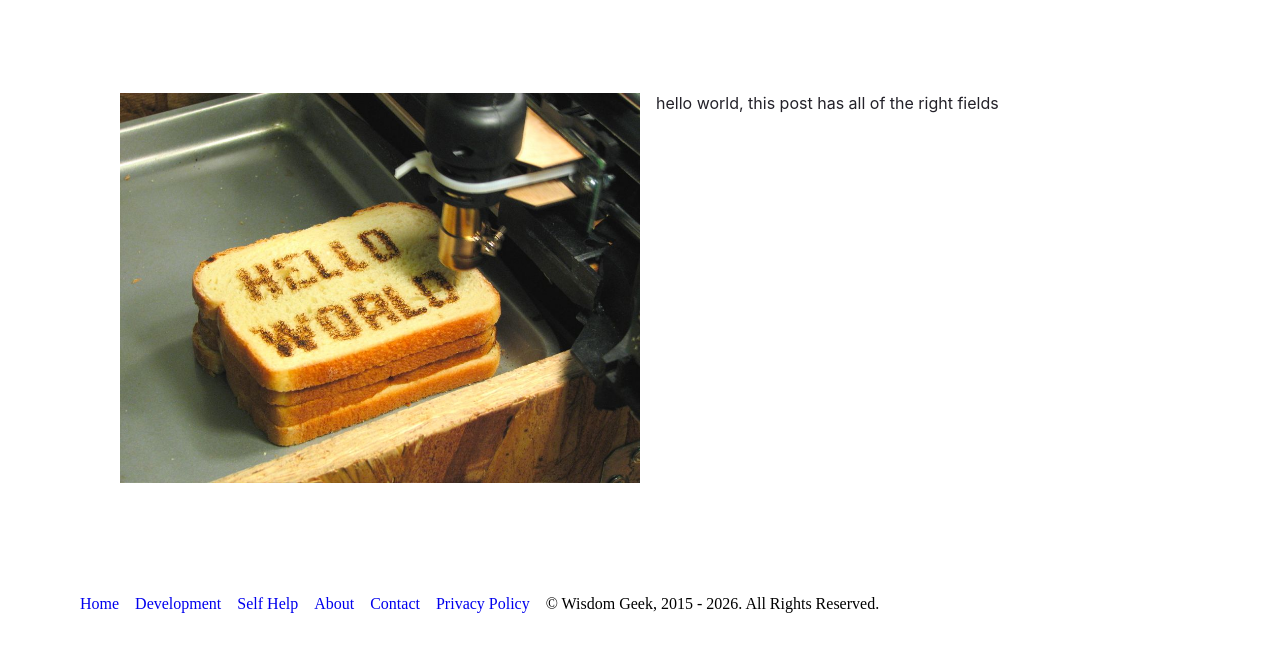
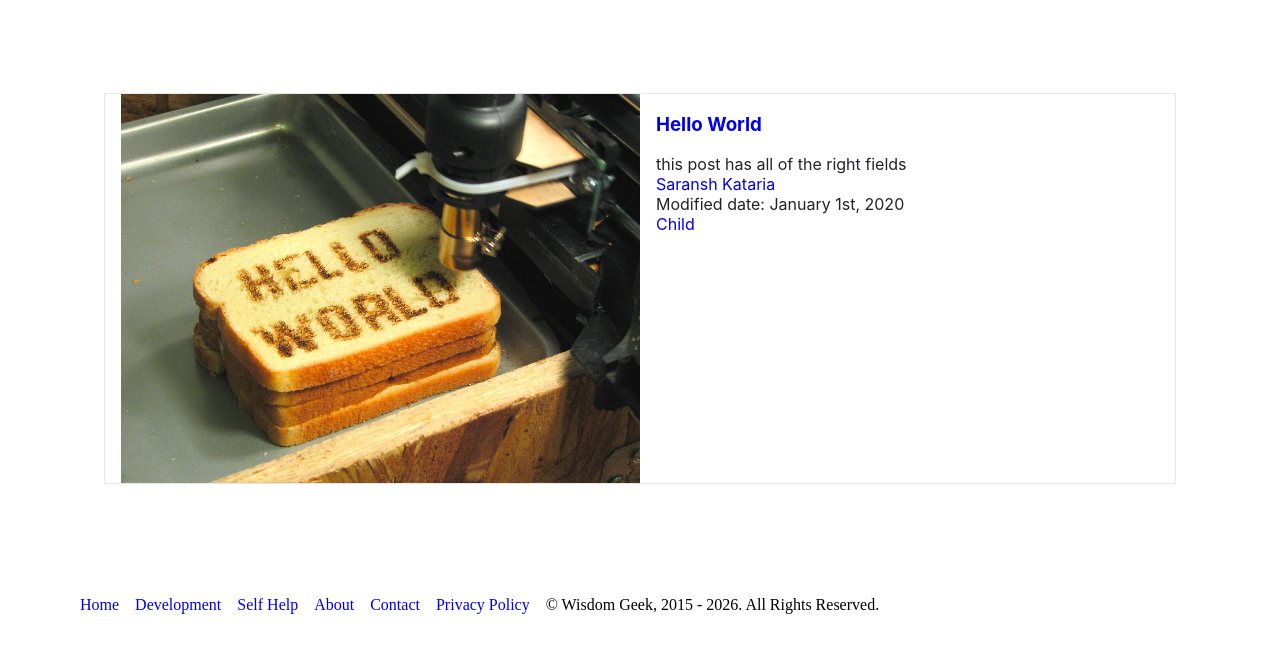
Before and after one commit to waseemahmad31/gatsby-starter-blog-wisdomgeek, a Gatsby site: page / in a window 1280 px wide. Shown: the part 61-714 px from the top of the page. Built offline with nearby package versions, Linux system fonts and the light colour scheme; Gatsby itself is replaced by a stand-in of ours.

Commit message:
card layout for post implementation

```diff
--- a/src/components/posts/index.js
+++ b/src/components/posts/index.js
@@ -14,6 +14,7 @@ const getPosts = graphql`
             date(formatString: "MMMM Do, YYYY")
             author
             description
+            categories
             image {
               name
               childImageSharp {
--- a/src/components/posts/post.js
+++ b/src/components/posts/post.js
@@ -1,24 +1,52 @@
 import Image from 'gatsby-image';
 import React from 'react';
 
+const anchorStyle = {
+  textDecoration: 'none',
+};
 const articleStyle = {
   display: `flex`,
+  border: '0.1em solid #e6e6e6',
 };
 const columnStyle = {
   flex: 1,
   marginLeft: `1rem`,
 };
+const headerStyle = {
+  textTransform: 'capitalize',
+};
 
 const Post = ({ frontmatter }) => {
-  const { title, image, description } = frontmatter;
-
+  const {
+    title,
+    image,
+    description,
+    slug,
+    categories,
+    author,
+    date,
+  } = frontmatter;
+  const mainCategory = categories[categories.length - 1],
+    postUrl = `/${categories.join('/')}/${slug}/`,
+    authorUrl = `/author/${author.toLocaleLowerCase().replace(/ /g, '-')}/`,
+    categoryUrl = `${categories.join('/')}/`;
   return (
     <article style={articleStyle}>
       <div style={columnStyle}>
         <Image fluid={image.childImageSharp.fluid} alt={image.name} />
       </div>
       <div style={columnStyle}>
-        {title}, {description}
+        <a href={postUrl} style={anchorStyle}>
+          <h3 style={headerStyle}>{title}</h3>
+        </a>
+        <div>{description}</div>
+        <a href={authorUrl} style={anchorStyle}>
+          <span style={headerStyle}>{author}</span>
+        </a>
+        <div>Modified date: {date}</div>
+        <a href={categoryUrl} style={anchorStyle}>
+          <span style={headerStyle}>{mainCategory}</span>
+        </a>
       </div>
     </article>
   );
--- a/src/posts/development/hello-world.mdx
+++ b/src/posts/development/hello-world.mdx
@@ -4,7 +4,7 @@ date: 2020-01-01
 title: 'hello world'
 author: 'Saransh Kataria'
 description: 'this post has all of the right fields'
-categories: ['test']
+categories: ['parent', 'child']
 image: hello-world.jpg
 ---
 
```
